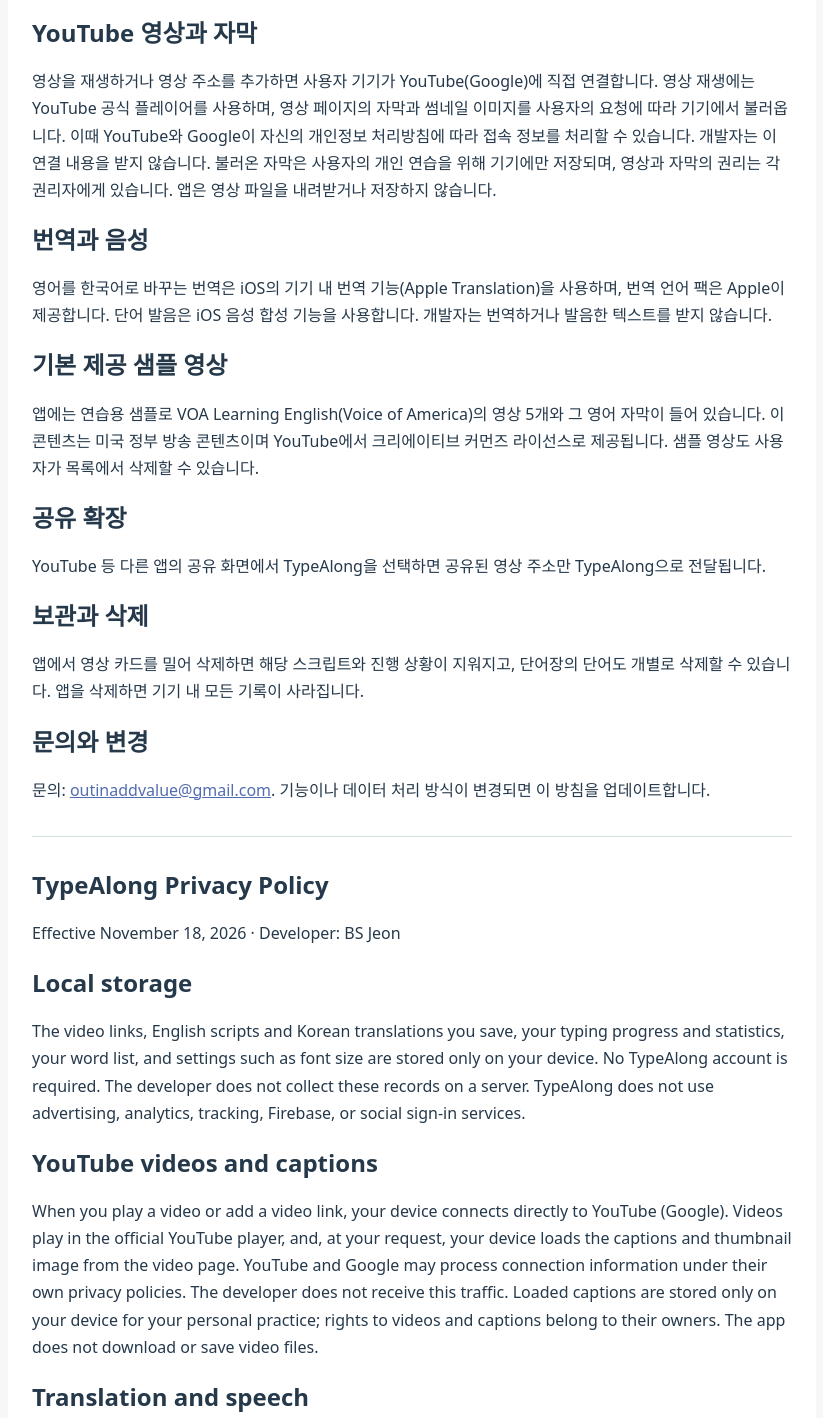
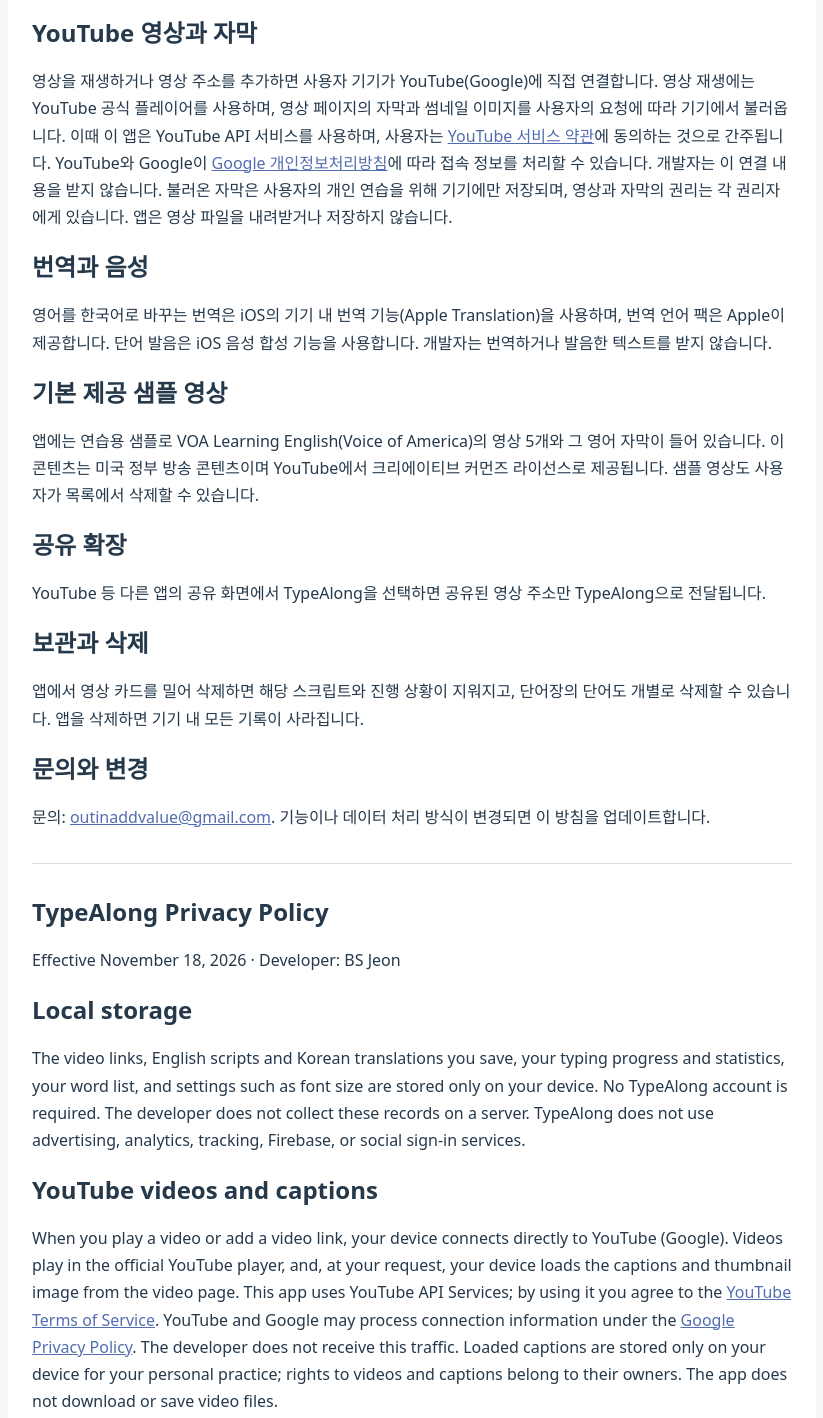
Before and after one commit to outinletter/privacy-policy, a plain HTML site: page typealong.html in a window 1280 px wide. Shown: the part 323-1741 px from the top of the page, without its empty margins (228-1051 px from the left). Drawn offline with Linux system fonts and the light colour scheme.

Commit message:
TypeAlong 처리방침에 YouTube 약관·Google 개인정보처리방침 링크 추가
Co-Authored-By: Claude Sonnet 5.5 <noreply@anthropic.com>

```diff
--- a/typealong.html
+++ b/typealong.html
@@ -5,7 +5,7 @@
 <body><main>
 <h1>TypeAlong 개인정보 처리방침</h1><p>적용일: 2026년 11월 18일 · 운영자: BS Jeon</p>
 <h2>기기 내 저장</h2><p>사용자가 저장한 영상 주소, 영어 스크립트와 한글 번역, 타자 연습 진행 상황과 통계, 단어장, 글자 크기·글꼴 등 설정은 사용자 기기에만 저장됩니다. TypeAlong 계정이나 로그인은 필요하지 않습니다. 개발자는 이 기록을 서버로 수집하지 않으며 광고, 분석, 추적, Firebase 또는 소셜 로그인 서비스를 사용하지 않습니다.</p>
-<h2>YouTube 영상과 자막</h2><p>영상을 재생하거나 영상 주소를 추가하면 사용자 기기가 YouTube(Google)에 직접 연결합니다. 영상 재생에는 YouTube 공식 플레이어를 사용하며, 영상 페이지의 자막과 썸네일 이미지를 사용자의 요청에 따라 기기에서 불러옵니다. 이때 YouTube와 Google이 자신의 개인정보 처리방침에 따라 접속 정보를 처리할 수 있습니다. 개발자는 이 연결 내용을 받지 않습니다. 불러온 자막은 사용자의 개인 연습을 위해 기기에만 저장되며, 영상과 자막의 권리는 각 권리자에게 있습니다. 앱은 영상 파일을 내려받거나 저장하지 않습니다.</p>
+<h2>YouTube 영상과 자막</h2><p>영상을 재생하거나 영상 주소를 추가하면 사용자 기기가 YouTube(Google)에 직접 연결합니다. 영상 재생에는 YouTube 공식 플레이어를 사용하며, 영상 페이지의 자막과 썸네일 이미지를 사용자의 요청에 따라 기기에서 불러옵니다. 이때 이 앱은 YouTube API 서비스를 사용하며, 사용자는 <a href="https://www.youtube.com/t/terms">YouTube 서비스 약관</a>에 동의하는 것으로 간주됩니다. YouTube와 Google이 <a href="https://policies.google.com/privacy">Google 개인정보처리방침</a>에 따라 접속 정보를 처리할 수 있습니다. 개발자는 이 연결 내용을 받지 않습니다. 불러온 자막은 사용자의 개인 연습을 위해 기기에만 저장되며, 영상과 자막의 권리는 각 권리자에게 있습니다. 앱은 영상 파일을 내려받거나 저장하지 않습니다.</p>
 <h2>번역과 음성</h2><p>영어를 한국어로 바꾸는 번역은 iOS의 기기 내 번역 기능(Apple Translation)을 사용하며, 번역 언어 팩은 Apple이 제공합니다. 단어 발음은 iOS 음성 합성 기능을 사용합니다. 개발자는 번역하거나 발음한 텍스트를 받지 않습니다.</p>
 <h2>기본 제공 샘플 영상</h2><p>앱에는 연습용 샘플로 VOA Learning English(Voice of America)의 영상 5개와 그 영어 자막이 들어 있습니다. 이 콘텐츠는 미국 정부 방송 콘텐츠이며 YouTube에서 크리에이티브 커먼즈 라이선스로 제공됩니다. 샘플 영상도 사용자가 목록에서 삭제할 수 있습니다.</p>
 <h2>공유 확장</h2><p>YouTube 등 다른 앱의 공유 화면에서 TypeAlong을 선택하면 공유된 영상 주소만 TypeAlong으로 전달됩니다.</p>
@@ -13,7 +13,7 @@
 <h2>문의와 변경</h2><p>문의: <a href="mailto:outinaddvalue@gmail.com">outinaddvalue@gmail.com</a>. 기능이나 데이터 처리 방식이 변경되면 이 방침을 업데이트합니다.</p>
 <hr><section lang="en"><h1>TypeAlong Privacy Policy</h1><p>Effective November 18, 2026 · Developer: BS Jeon</p>
 <h2>Local storage</h2><p>The video links, English scripts and Korean translations you save, your typing progress and statistics, your word list, and settings such as font size are stored only on your device. No TypeAlong account is required. The developer does not collect these records on a server. TypeAlong does not use advertising, analytics, tracking, Firebase, or social sign-in services.</p>
-<h2>YouTube videos and captions</h2><p>When you play a video or add a video link, your device connects directly to YouTube (Google). Videos play in the official YouTube player, and, at your request, your device loads the captions and thumbnail image from the video page. YouTube and Google may process connection information under their own privacy policies. The developer does not receive this traffic. Loaded captions are stored only on your device for your personal practice; rights to videos and captions belong to their owners. The app does not download or save video files.</p>
+<h2>YouTube videos and captions</h2><p>When you play a video or add a video link, your device connects directly to YouTube (Google). Videos play in the official YouTube player, and, at your request, your device loads the captions and thumbnail image from the video page. This app uses YouTube API Services; by using it you agree to the <a href="https://www.youtube.com/t/terms">YouTube Terms of Service</a>. YouTube and Google may process connection information under the <a href="https://policies.google.com/privacy">Google Privacy Policy</a>. The developer does not receive this traffic. Loaded captions are stored only on your device for your personal practice; rights to videos and captions belong to their owners. The app does not download or save video files.</p>
 <h2>Translation and speech</h2><p>English-to-Korean translation uses iOS on-device translation (Apple Translation); translation language packs are provided by Apple. Word pronunciation uses iOS speech synthesis. The developer does not receive the text you translate or pronounce.</p>
 <h2>Included sample videos</h2><p>The app includes five sample videos from VOA Learning English (Voice of America) and their English captions for practice. This content is produced by a U.S. government broadcaster and is offered on YouTube under a Creative Commons license. You can delete the sample videos from your list.</p>
 <h2>Share extension</h2><p>When you choose TypeAlong from the share sheet of YouTube or another app, only the shared video link is passed to TypeAlong.</p>
```
